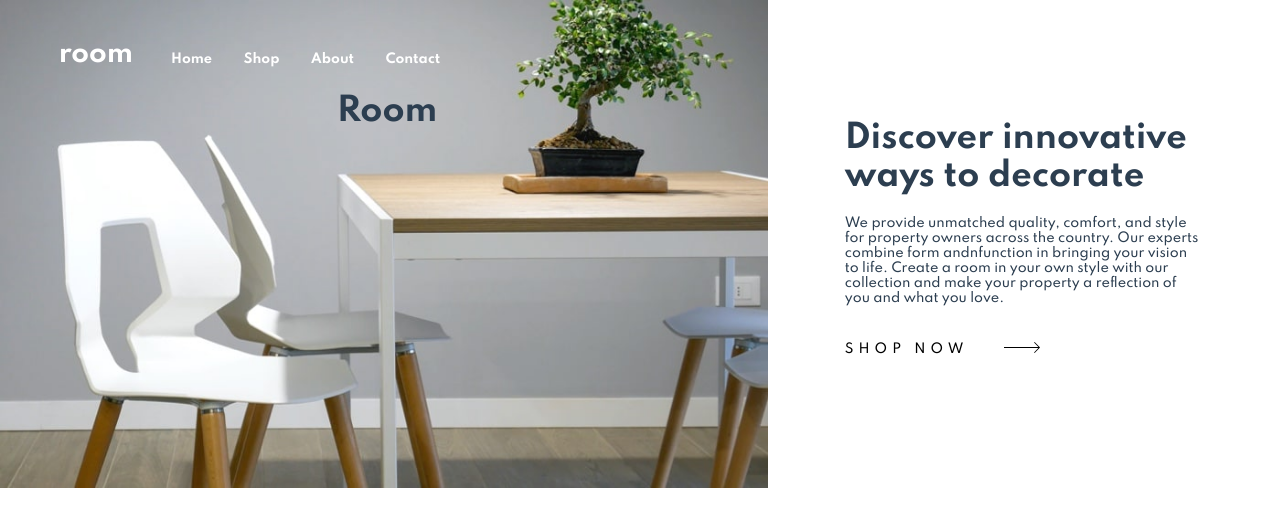
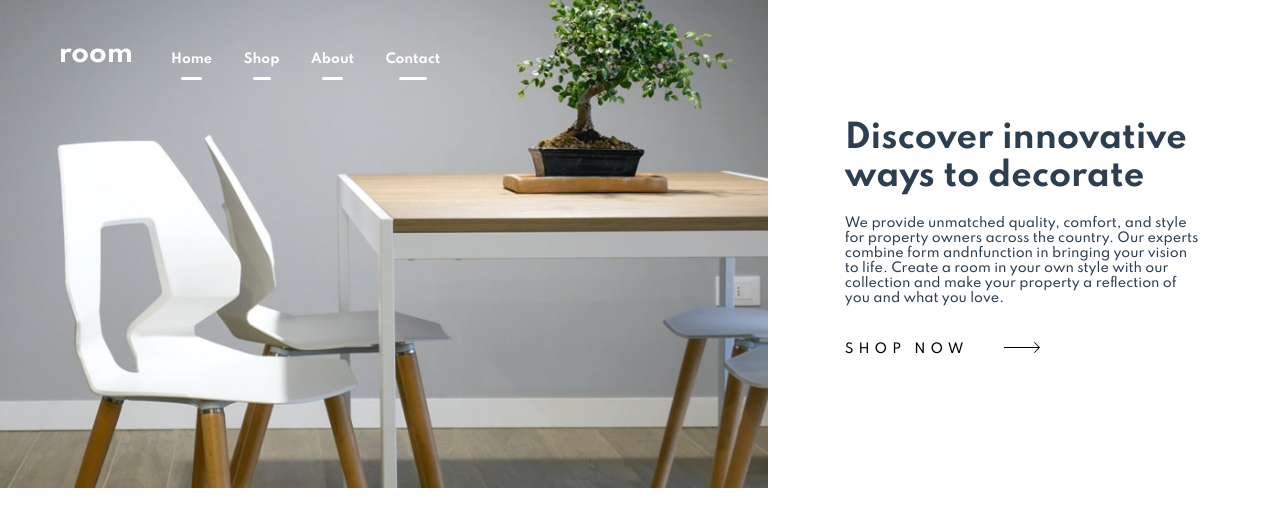
Before and after one commit to JosephThomasVasquez/FEM-Room-Vuejs, a Vue app: page / in a window 1280 px wide. Shown: the top 526 px of the page. Built offline with nearby package versions, Linux system fonts and the light colour scheme.

Commit message:
Added nav bar line on hover styles, needs function to display on hover

```diff
--- a/public/styles.css
+++ b/public/styles.css
@@ -18,16 +18,20 @@
 }
 
 #nav a {
+  display: inline-block;
   margin: 0 2.5%;
   font-size: 1vw;
   font-weight: bold;
   color: white;
   text-align: left;
   text-decoration: none;
+  position: relative;
 }
 
 #nav a.router-link-exact-active {
+  display: inline-block;
   color: white;
+  position: relative;
 }
 
 .nav-bar {
--- a/src/App.vue
+++ b/src/App.vue
@@ -3,12 +3,40 @@
     <div id="nav">
       <div class="nav-bar">
         <div class="title-name">room</div>
-        <router-link to="/">Home</router-link>
-        <router-link to="/shop">Shop</router-link>
-        <router-link to="/about">About</router-link>
-        <router-link to="/contact">Contact</router-link>
+        <router-link to="/" class="nav-hover">Home</router-link>
+        <router-link to="/shop" class="nav-hover">Shop</router-link>
+
+        <router-link to="/about" class="nav-hover">About</router-link>
+
+        <router-link to="/contact" class="nav-hover">Contact</router-link>
       </div>
     </div>
     <router-view />
   </div>
 </template>
+
+<script>
+export default {
+  name: "nav-link-line",
+  data() {
+    return {
+      isHover: false,
+    };
+  },
+};
+</script>
+
+<style scoped>
+.nav-hover::after {
+  position: absolute;
+  content: '';
+  left: 25%;
+  top: 2vw;
+  padding: 0;
+  margin: 0;
+  background: white;
+  border-radius: 20px;
+  width: 50%;
+  height: 0.2vw;
+}
+</style>
--- /dev/null
+++ b/src/components/HeadlineContent.vue
@@ -0,0 +1,15 @@
+<template>
+  <div>
+    <h1>Test</h1>
+  </div>
+</template>
+
+<script>
+export default {
+  name: "headline-content"
+}
+</script>
+
+<style>
+
+</style>
--- a/src/views/Home.vue
+++ b/src/views/Home.vue
@@ -6,7 +6,6 @@
         src="../../public/images/desktop-image-hero-1.jpg"
         class="img-hero1"
       />
-      <HelloWorld msg="Room" />
     </div>
     <div class="section-headline">
       <div class="container-headline">
@@ -32,13 +31,11 @@
 </template>
 
 <script>
-// @ is an alias to /src
-import HelloWorld from "@/components/HelloWorld.vue";
-
+// import HeadlineContent from './components/HeadlineContent.vue';
 export default {
   name: "Home",
   components: {
-    HelloWorld,
+
   },
 };
 </script>
```
Also changed, not shown: src/components/EventCard.vue (deleted, +0 -19 lines).
